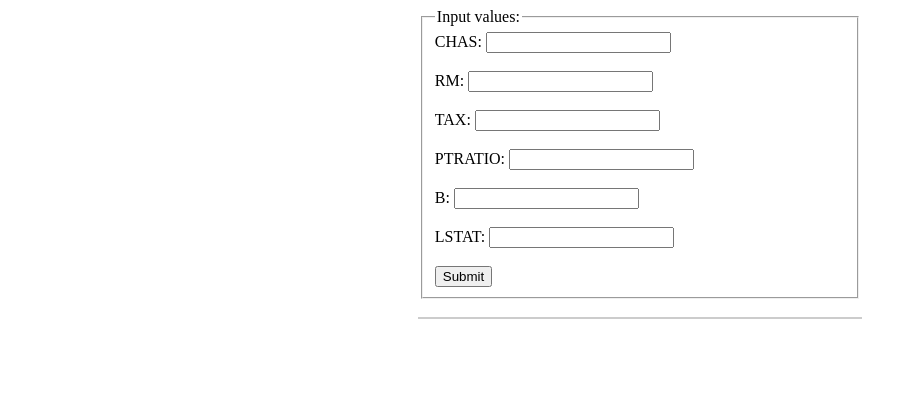
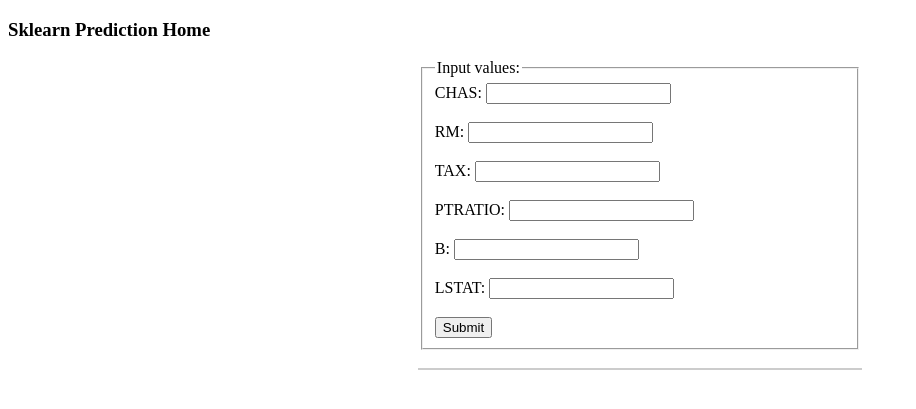
Before and after one commit to magrathj/Azure-Devops-ML-Flask-WebApp, a Flask app: page / in a window 1280 px wide. Shown: the top 409 px of the page, without its empty margins (0-916 px from the left). Run offline with Flask 2, Linux system fonts and the light colour scheme; parts of the project's set-up code (start-up, migrations or seed data) failed here and were passed over.

Commit message:
added h1 title

```diff
--- a/templates/main.html
+++ b/templates/main.html
@@ -12,6 +12,7 @@
 </style><head>
     <title>Sklearn Prediction Home</title>
 </head>
+<h3>Sklearn Prediction Home</h3>
 <form action="{{ url_for('predict_form') }}" method="POST">
     <fieldset>
         <legend>Input values:</legend>
```
